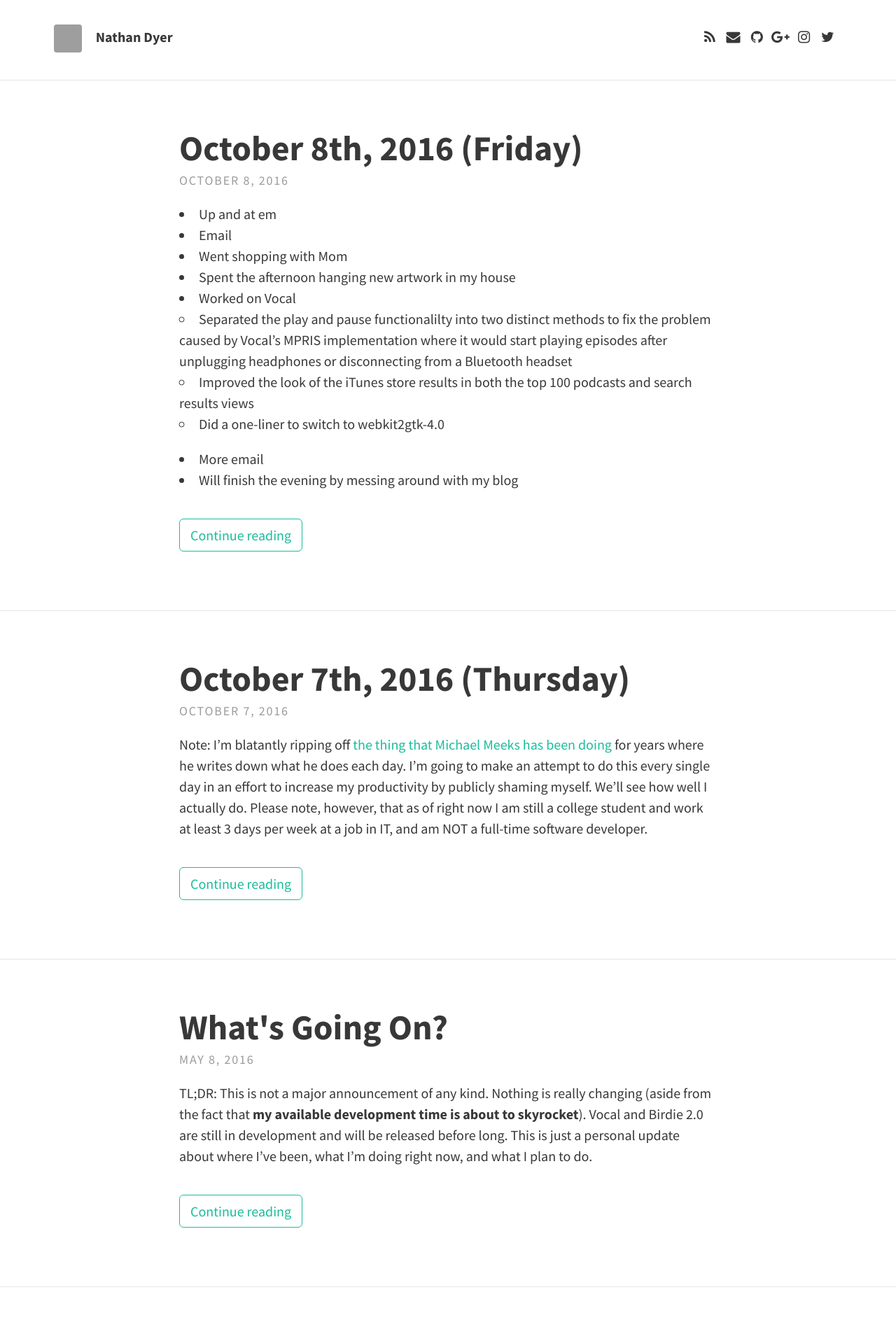
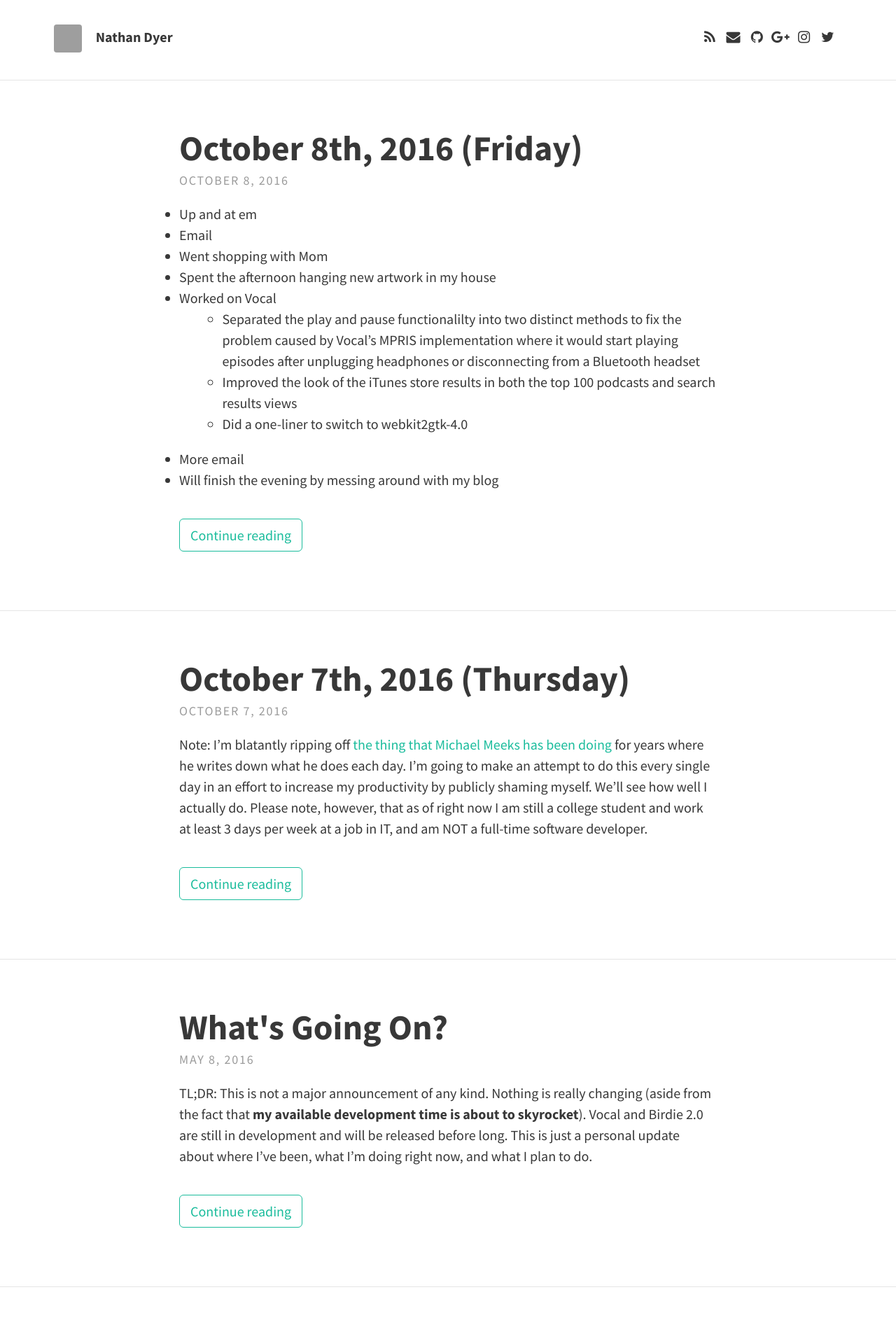
Before and after one commit to nathandyer/nathandyer.github.io, a Jekyll site: the page built from index.html, in a window 1280 px wide. Shown: the top 1916 px of the page at 70% size. Built offline with Jekyll 4.4.1, drawn with Linux system fonts in a browser that asks for light colours; nearby versions of some CDN libraries; the list of posts is cut into pages by our own code; grey boxes are pictures that could not be loaded.

Commit message:
Updated the CSS to fix a bullet issue.

```diff
--- a/_sass/base/_global.scss
+++ b/_sass/base/_global.scss
@@ -91,7 +91,7 @@ p, ol, ul, dl, .math-display {
   width: 100%;
 }
 ol, ul {
-  list-style-position: inside;
+  list-style-position: outside;
 }
 hr {
   border: 0;
@@ -118,3 +118,6 @@ img[align=left] {
 img[align=right] {
   margin-left: 3%;
 }
+ul ul li {
+  margin-left: 8%;
+}
```
